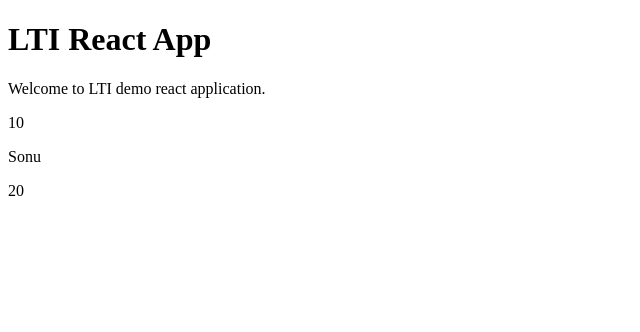
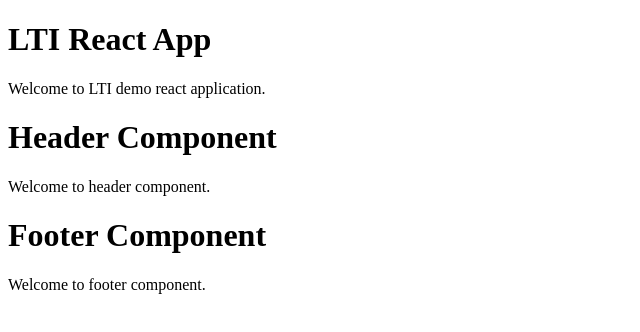
Before and after one commit to shridhar-javafsd/lti-react-demo-app, a React (Create React App) app: page / in a window 1280 px wide. Shown: the top 332 px of the page, without its empty margins (0-640 px from the left). Built offline with nearby package versions, Linux system fonts and the light colour scheme.

Commit message:
app header footer

```diff
--- a/src/App.js
+++ b/src/App.js
@@ -1,23 +1,41 @@
-
-//  arrow function
+import Footer from "./components/Footer";
+import Header from "./components/Header";
 
 const App = () => {
-
-  const num = 10;
-  const firstName = 'Sonu';
 
   return (
     <div>
       <h1>LTI React App</h1>
       <p>Welcome to LTI demo react application.</p>
-      <p> {num} </p>
-      <p> {firstName} </p>
-      <p> {10 + num} </p>
+
+      <Header />
+      <Footer />
+
     </div>
   );
 }
 
 export default App;
+
+
+//
+// component
+// state
+// props
+// JSX
+
+//  arrow function
+// const App = () => {
+
+//    return (
+//     <div>
+//       <h1>LTI React App</h1>
+//       <p>Welcome to LTI demo react application.</p>
+//     </div>
+//   );
+// }
+
+// export default App;
 
 // old JS function
 
--- /dev/null
+++ b/src/components/Footer.js
@@ -0,0 +1,11 @@
+const Footer = () => {
+
+    return (
+        <div>
+            <h1>Footer Component</h1>
+            <p>Welcome to footer component.</p>
+        </div>
+    );
+}
+
+export default Footer;
--- /dev/null
+++ b/src/components/Header.js
@@ -0,0 +1,11 @@
+const Header = () => {
+
+    return (
+     <div>
+       <h1>Header Component</h1>
+       <p>Welcome to header component.</p>
+     </div>
+   );
+  }
+
+  export default Header;
```
